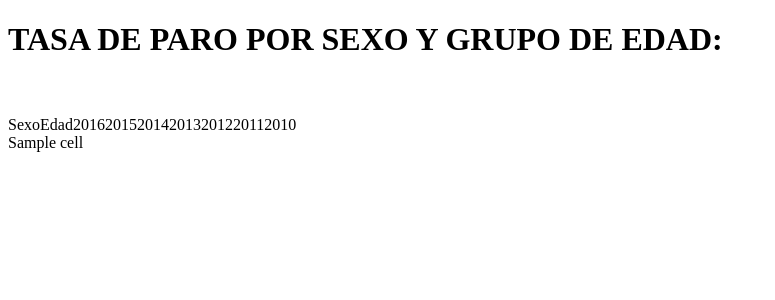
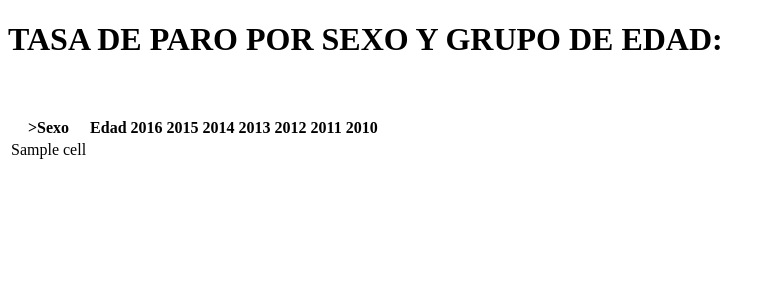
Before and after one commit to harrixf/epcp-examen1, a Flask app: template templates/index.html in a window 1280 px wide. Shown: the top 300 px of the page, without its empty margins (0-775 px from the left). Run offline with Flask 2, Linux system fonts and the light colour scheme; the template is opened without the code that fills it: most values are stand-ins (such as "Sample title", 1, 10 or a date in 2020).

Commit message:
Tabla maquetada

```diff
--- a/templates/index.html
+++ b/templates/index.html
@@ -15,30 +15,35 @@ var datos = {% autoescape false %}{{ tabla }}{% endautoescape %};
 
 <br></br>
 <table>
-	<tr>Sexo</tr>
-	<tr>Edad</tr>
-	<tr>2016</tr>
-	<tr>2015</tr>
-	<tr>2014</tr>
-	<tr>2013</tr>
-	<tr>2012</tr>
-	<tr>2011</tr>
-	<tr>2010</tr>
-</table>
+	<tr>
+	<th>>Sexo</th>
+	<th>Edad</th>
+	<th>2016</th>
+	<th>2015</th>
+	<th>2014</th>
+	<th>2013</th>
+	<th>2012</th>
+	<th>2011</th>
+	<th>2010</th>
+</tr>
+
 {% for row in tabla %}
-	{% if loop.index == 1 %}
+<tr>
+{% if loop.index == 1 %}
 {% for cell in row  %}
-			{{ cell }}
-		{% endfor %}
+<td>{{ cell }}</td>
+{% endfor %}
+</tr>
+<tr>
 	{% else %}
-		{% for cell in row  %}
-			{{ cell }}
-		{% endfor %}
-	{% endif %}</td>
-	</tr>
+{% for cell in row  %}
+<td>{{ cell }}</td>
+{% endfor %}
+{% endif %}
+</tr>
 
 {% endfor %}
-
+</table>
 <div id="grafico"></div>
 
 
```
